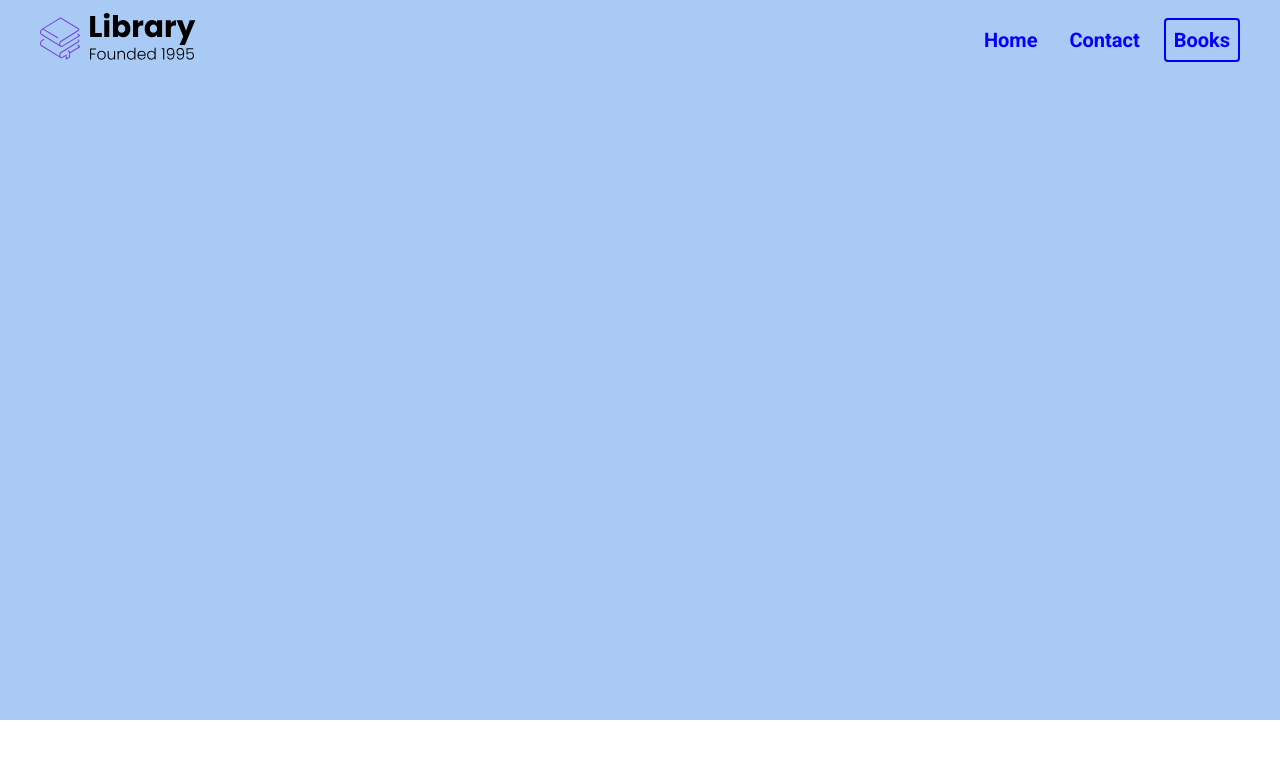
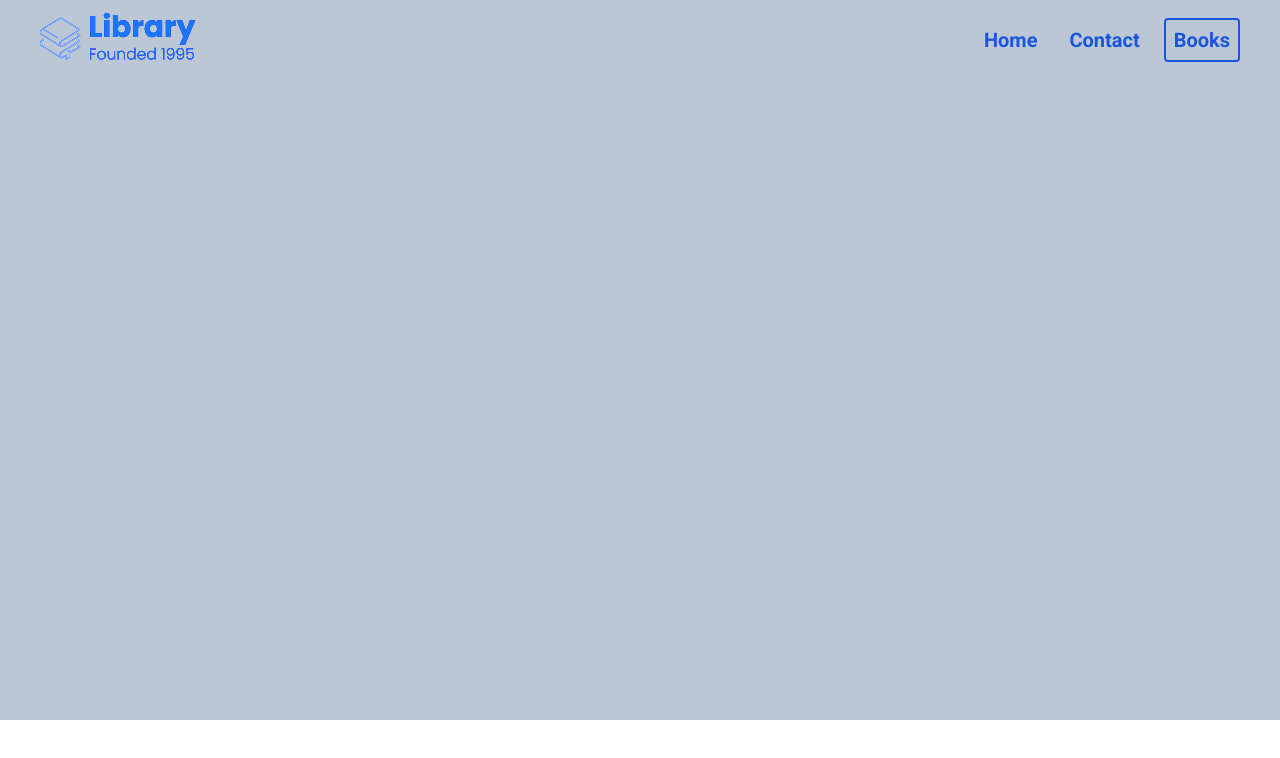
Before and after one commit to Mando840675/My-first-library, a plain HTML site: page index.html in a window 1280 px wide. Drawn offline with Linux system fonts and the light colour scheme.

Commit message:
change the colors of page

```diff
--- a/styles.css
+++ b/styles.css
@@ -28,6 +28,8 @@ nav {
 /* Logo */
 .logo {
     width: 160px;
+    filter: invert(27%) sepia(96%) saturate(1200%) hue-rotate(208deg) brightness(130%) contrast(160%) drop-shadow(0 0 0 blue);
+    font-weight: bold;
 }
 
 /* Navigation List */
@@ -45,7 +47,7 @@ li {
     margin-left: 16px;
     text-decoration: none;
     font-size: 20px;
-    color: blue;
+    color: #1a56db;
     font-weight: bold;
     padding: 8px;
 }
@@ -57,7 +59,7 @@ li {
 
 /* Primary CTA Link - outlined button style */
  .nav__link--primary {
-    border: 2px solid blue;
+    border: 2px solid #1a56db;
      border-radius: 4px;
  }
 
@@ -68,6 +70,6 @@ li {
 
 /* Landing Section */
  #landing {
-    background-color: rgb(169, 202, 245);
+    background-color: rgb(188, 199, 214);
     height: calc(100vh - 80px);
  }
```
